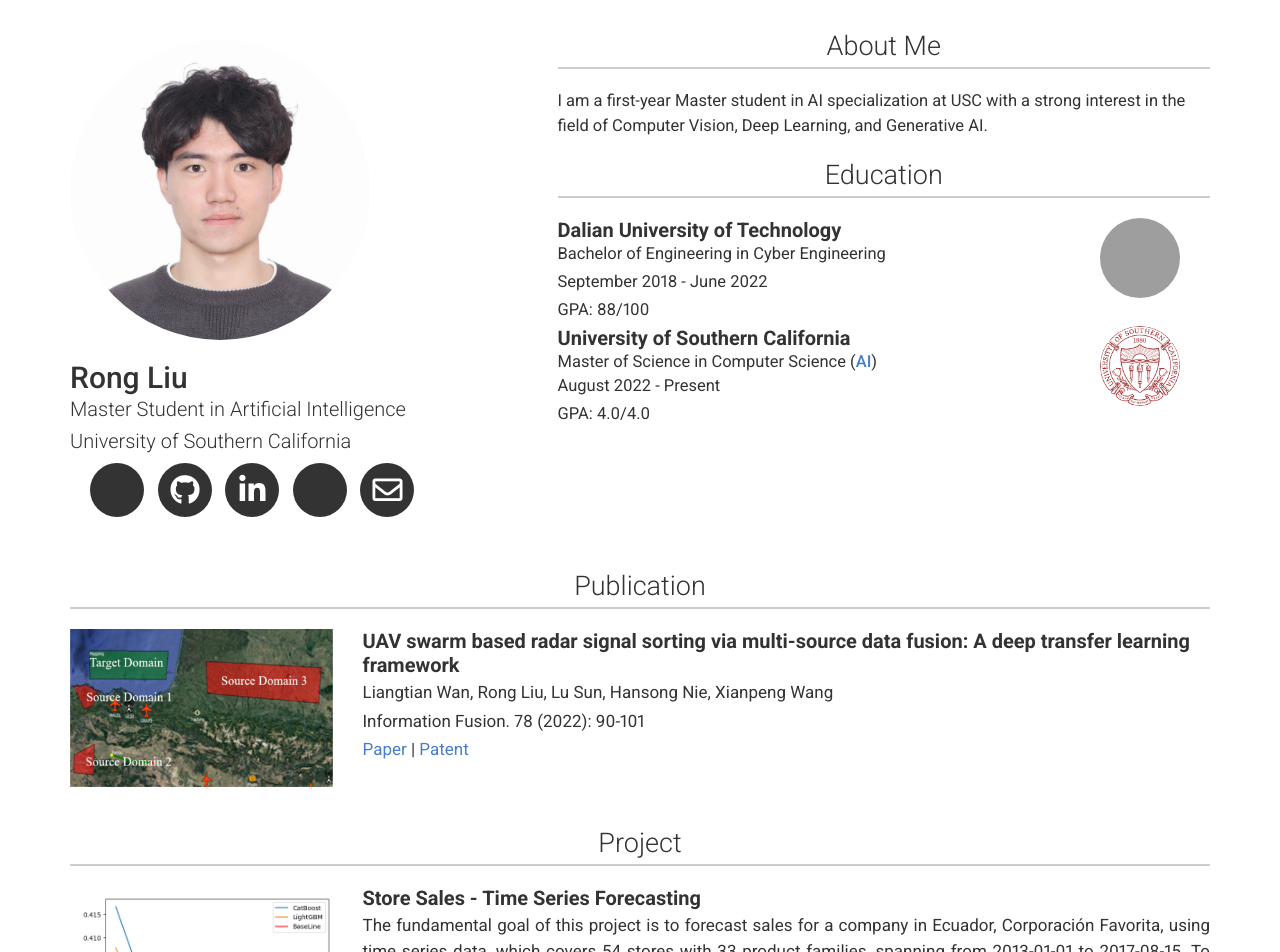
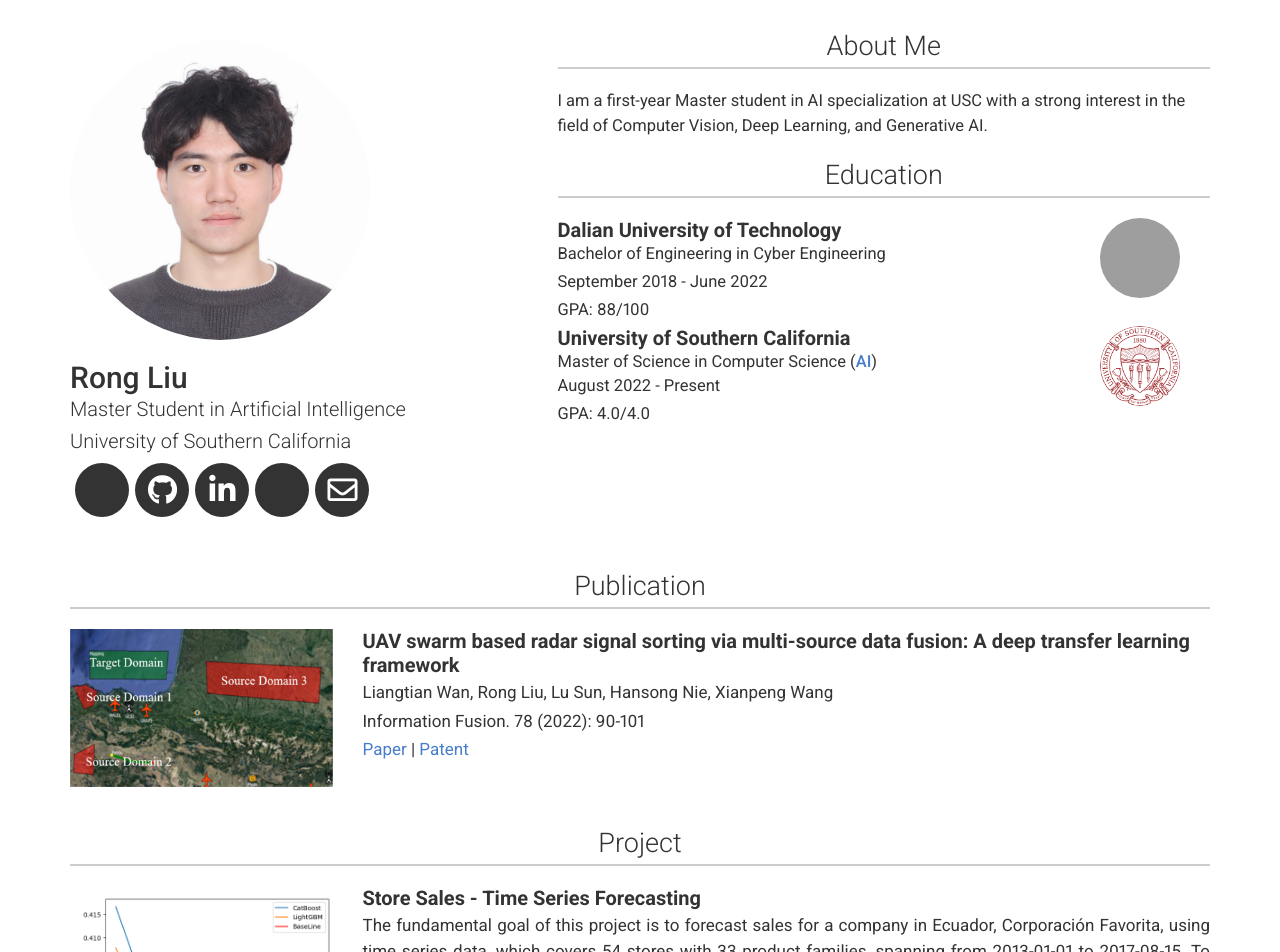
Before and after one commit to RongLiu-Leo/rongliu-leo.github.io, a Jekyll site: the page built from index.md, in a window 1280 px wide. Shown: the top 952 px of the page. Built offline with Jekyll 4.4.1, drawn with Linux system fonts in a browser that asks for light colours; nearby versions of some CDN libraries; a style sheet for code colours, icons or effects is not loaded; grey boxes are pictures that could not be loaded.

Commit message:
Update icons.scss

```diff
--- a/_sass/icons.scss
+++ b/_sass/icons.scss
@@ -4,7 +4,7 @@ ul.icons a:hover {
 
 ul.icons li {
   display: inline-block;
-  padding-left: 0.75rem;
+  // padding-left: 0.75rem;
 }
 
 ul.icons a {
```
